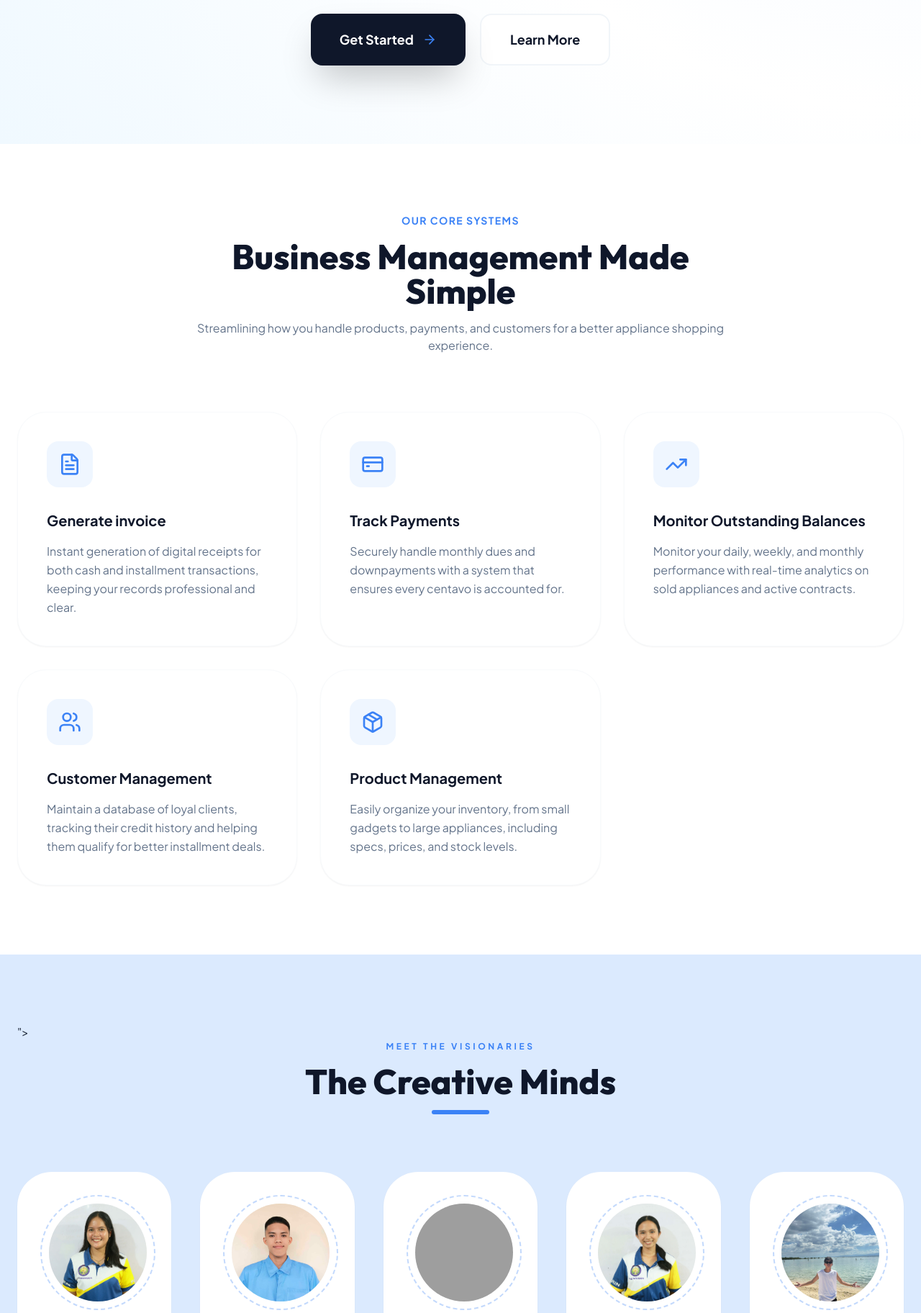
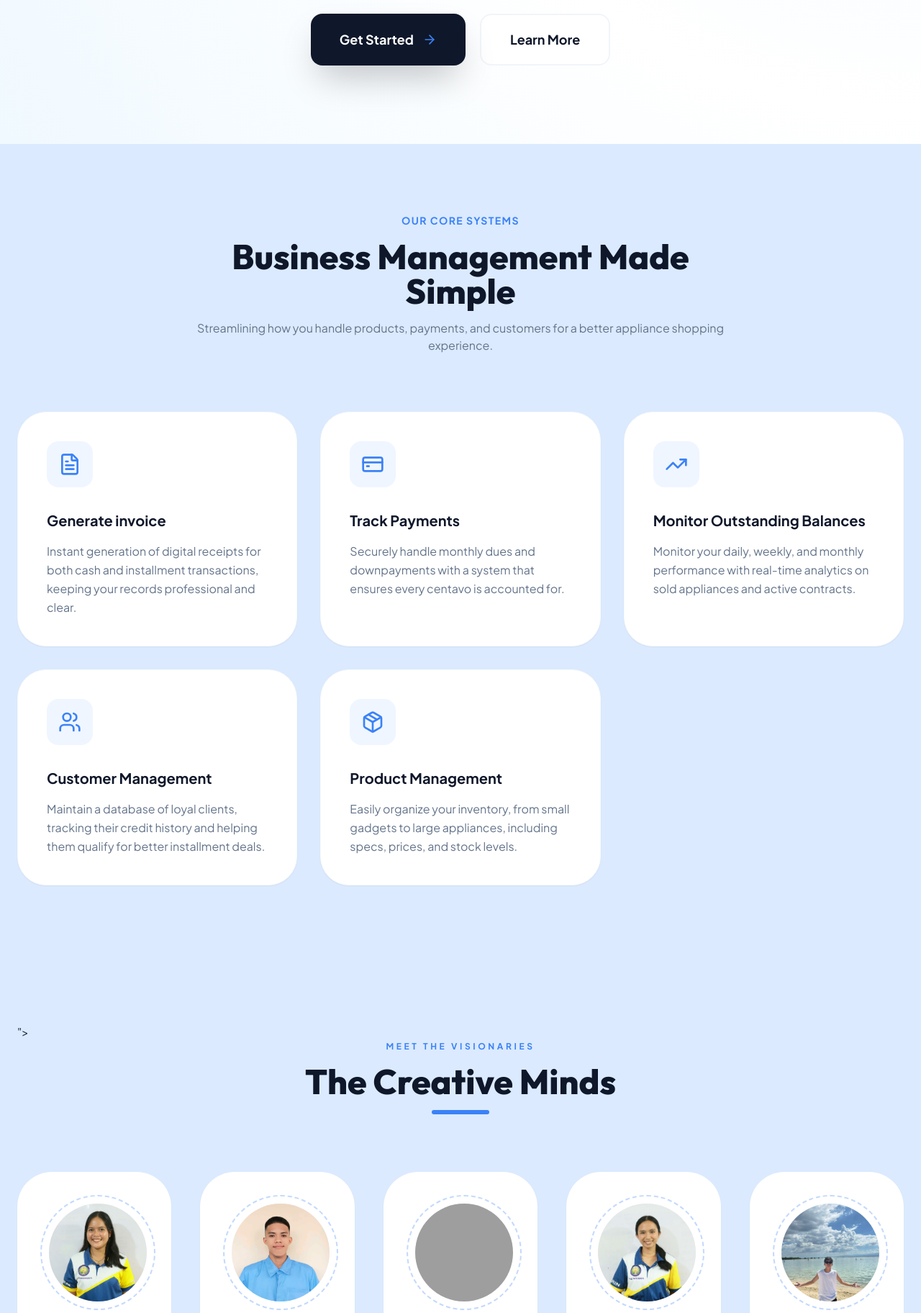
Before and after one commit to ninoelvina-lgtm/sarilingsikap, a Flask app: page / in a window 1280 px wide. Shown: the part 600-2424 px from the top of the page at 72% size. Run offline with Flask 3, Linux system fonts and the light colour scheme; some libraries are stand-ins or nearby versions; grey boxes are pictures that could not be loaded.

Commit message:
Update index.html

```diff
--- a/templates/index.html
+++ b/templates/index.html
@@ -176,7 +176,7 @@
     </div>
 </section>
 
-<section id="services" class="py-24 px-6 bg-white">
+<section id="services" class="py-24 px-6 bg-blue-100">
     <div class="max-w-7xl mx-auto">
         <div class="text-center max-w-3xl mx-auto mb-20 space-y-4">
             <h2 class="reveal text-primary font-bold uppercase tracking-widest text-sm">Our Core Systems</h2>
```
